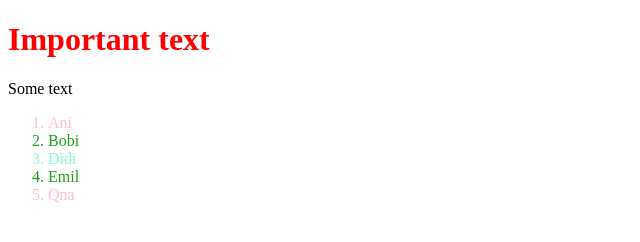
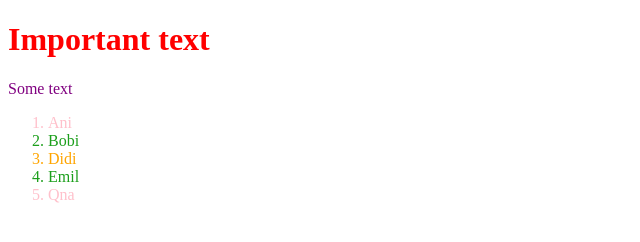
Before and after one commit to ivakto/js-html-css, a plain HTML site: page 01. Introduction to HTML and CSS/index2.html in a window 1280 px wide. Shown: the full height of the page, 0-640 px from the left. Drawn offline with Linux system fonts and the light colour scheme.

Commit message:
Add class to paragraph and update CSS styles for better text formatting

```diff
--- a/01. Introduction to HTML and CSS/index2.html
+++ b/01. Introduction to HTML and CSS/index2.html
@@ -8,7 +8,7 @@
 </head>
 <body>
     <h1>Important text</h1>
-    <p>Some text</p>
+    <p class="girls">Some text</p>
     <ol>
         <li class="girls">Ani</li>
         <li class="boys">Bobi</li>
--- a/01. Introduction to HTML and CSS/styles.css
+++ b/01. Introduction to HTML and CSS/styles.css
@@ -13,3 +13,11 @@ li{
 #special-girl {
     color:aquamarine;
 }
+
+li#special-girl {
+    color: orange;
+}
+
+p.girls {
+    color: purple;
+}
```
